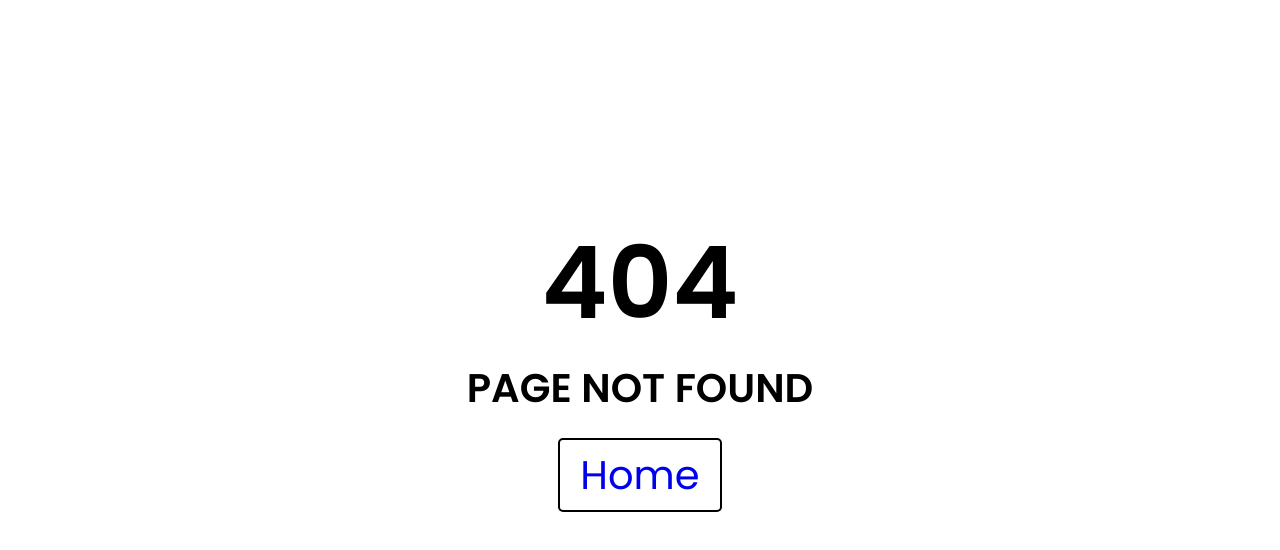
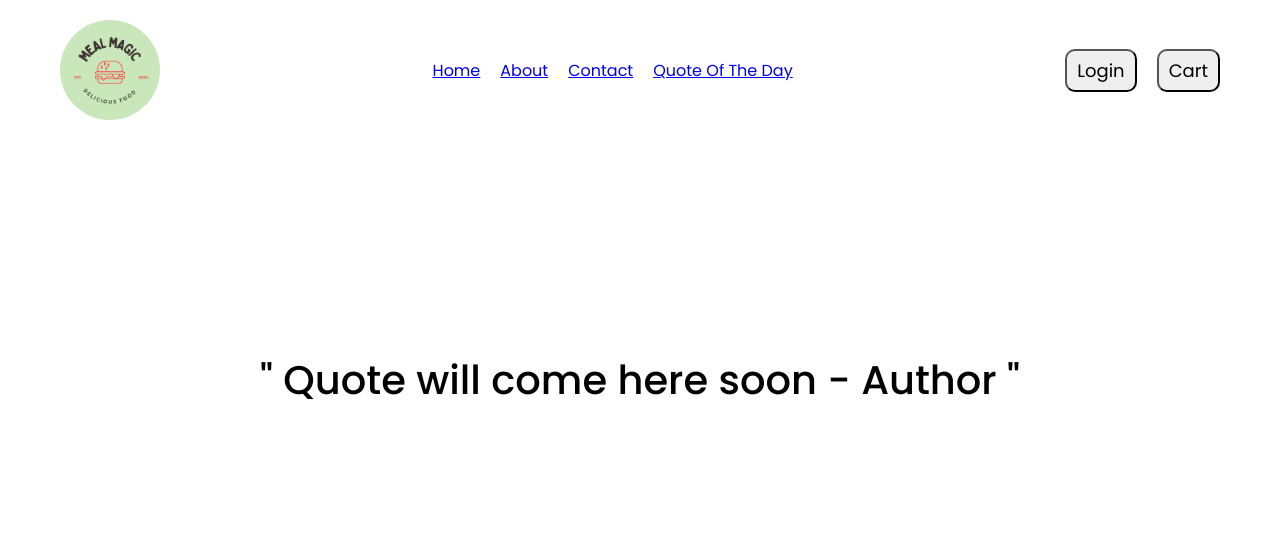
Before and after one commit to emshivam01/Food-Ordering-App, a React (Vite) app: page /quote in a window 1280 px wide. Before the commit this address had no page. Shown: the top 550 px of the page. Built offline with nearby package versions, Linux system fonts and the light colour scheme; no server answers.

Commit message:
creating class based compnents

```diff
--- a/App.js
+++ b/App.js
@@ -8,6 +8,7 @@ import About from "./src/Components/About";
 import CustomError from "./src/Components/customError";
 import Restaurant from "./src/Components/Restaurant";
 import Login from "./src/Components/Login";
+import QuoteOfTheDay from "./src/Components/QuoteOfTheDayClass";
 import { createBrowserRouter, RouterProvider, Outlet } from "react-router-dom";
 
 const AppLayout = () => {
@@ -38,6 +39,10 @@ const appRouter = createBrowserRouter([
         element: <Contact />,
       },
       {
+        path: "/quote",
+        element: <QuoteOfTheDay />,
+      },
+      {
         path: "/restaurants/:id",
         element: <Restaurant />,
       },
--- a/package.json
+++ b/package.json
@@ -17,6 +17,7 @@
     "formik": "^2.2.9",
     "react": "^18.2.0",
     "react-dom": "^18.2.0",
-    "react-router-dom": "^6.10.0"
+    "react-router-dom": "^6.10.0",
+    "yup": "^1.1.1"
   }
 }
--- a/src/Components/Login.js
+++ b/src/Components/Login.js
@@ -1,16 +1,23 @@
 import { Formik, Form, Field } from "formik";
 import { EMAIL, PASSWORD } from "../config.js";
-import { useState } from "react";
+// import { useState } from "react";
+import * as Yup from "yup";
 
 const Login = () => {
-  const [email, setEmail] = useState("");
+  // const [email, setEmail] = useState("");
 
-  const formValidator = () => {};
+  const validator = Yup.object({
+    email: Yup.string().email("Email is invalid").required(),
+    password: Yup.string()
+      .min(8, "Password Must be 8 character long")
+      .required(),
+  });
 
   return (
     <div className="form-container">
       <Formik
         initialValues={{ name: "", email: "" }}
+        validationSchema={validator}
         onSubmit={(values) => {
           console.log(values);
         }}
--- a/src/Components/Navbar.js
+++ b/src/Components/Navbar.js
@@ -11,6 +11,7 @@ const Navbar = () => {
         <Link to="/">Home</Link>
         <Link to="/about">About</Link>
         <Link to="/contact">Contact</Link>
+        <Link to="/quote">Quote Of The Day</Link>
       </div>
       <div className="Nav-items">
         {!(pathname == "/login") ? (
--- /dev/null
+++ b/src/Components/QuoteOfTheDayClass.js
@@ -0,0 +1,38 @@
+import React from "react";
+
+class QuoteOfTheDay extends React.Component {
+  constructor(props) {
+    super(props);
+
+    this.state = {
+      Quote: "Quote will come here soon",
+      Author: "Author",
+    };
+    console.log("Constructor");
+  }
+
+  async componentDidMount() {
+    const data = await fetch("https://type.fit/api/quotes");
+    const quote = await data.json();
+    console.log(quote[101].text);
+    this.setState({
+      Quote: quote[10].text,
+      Author: quote[10].author,
+    });
+
+    console.log("componentDidMount");
+  }
+
+  render() {
+    console.log("render");
+    return (
+      <div className="quoteBox">
+        <span>
+          " {this.state.Quote} - {this.state.Author} "
+        </span>
+      </div>
+    );
+  }
+}
+
+export default QuoteOfTheDay;
--- a/style.css
+++ b/style.css
@@ -260,7 +260,6 @@ input::placeholder {
 .name-and-rating p {
   font-size: 24px;
   font-weight: 700;
-
 }
 
 .restaurant-cuisine {
@@ -290,12 +289,21 @@ input::placeholder {
   margin-bottom: 10px;
 }
 
-
-.restaurant-menu {
-  /* border: 2px solid black; */
-}
-
 .restaurant-menu li {
   font-size: 18px;
   margin-bottom: 10px;
 }
+
+/* ----------------- Quote of the Day ----------------- */
+
+.quoteBox {
+  height: 60vh;
+  display: flex;
+  justify-content: center;
+  align-items: center;
+}
+
+.quoteBox span {
+  font-size: 40px;
+  font-weight: 500;
+}
```
Also changed, not shown: 1 other file (tests, documents, lock files or other folders).
